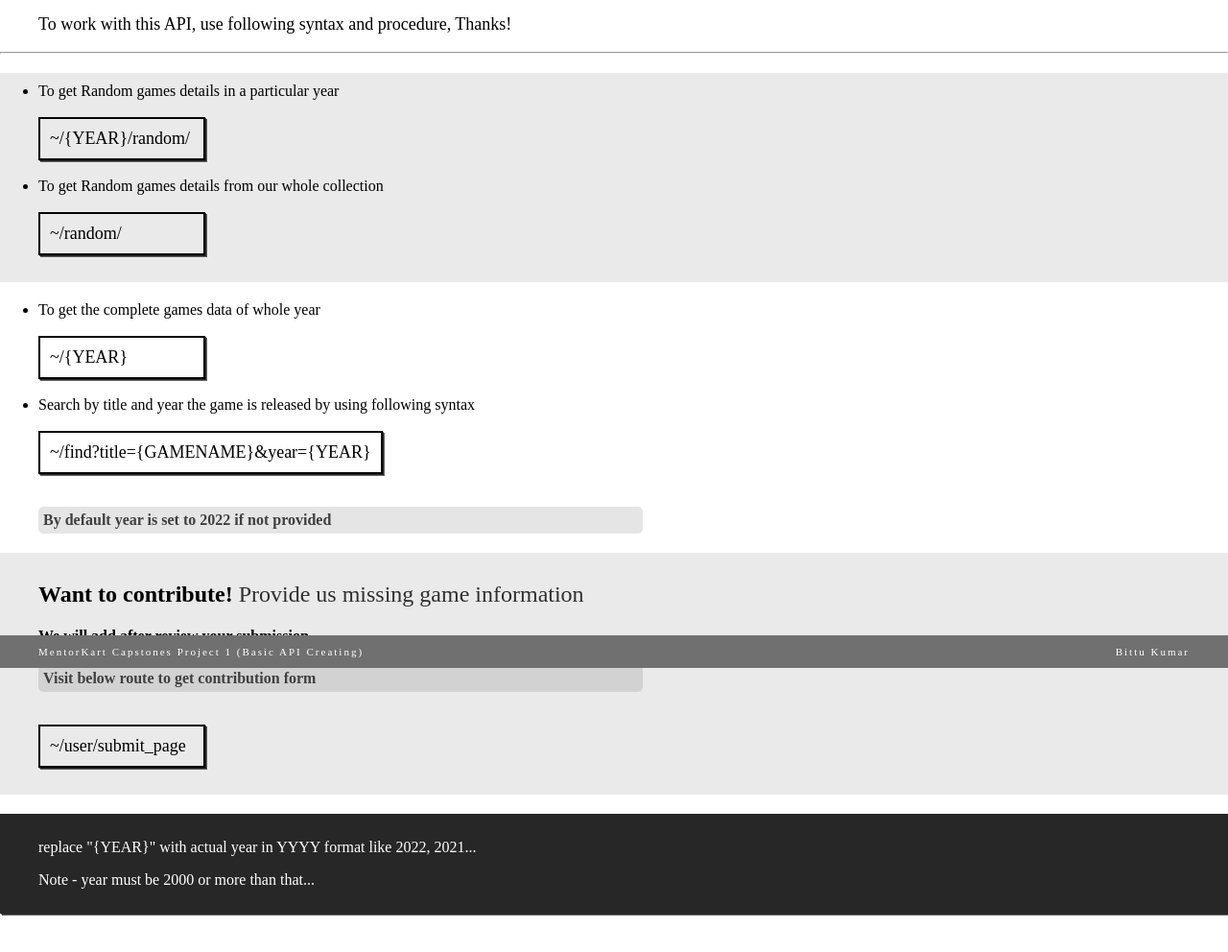
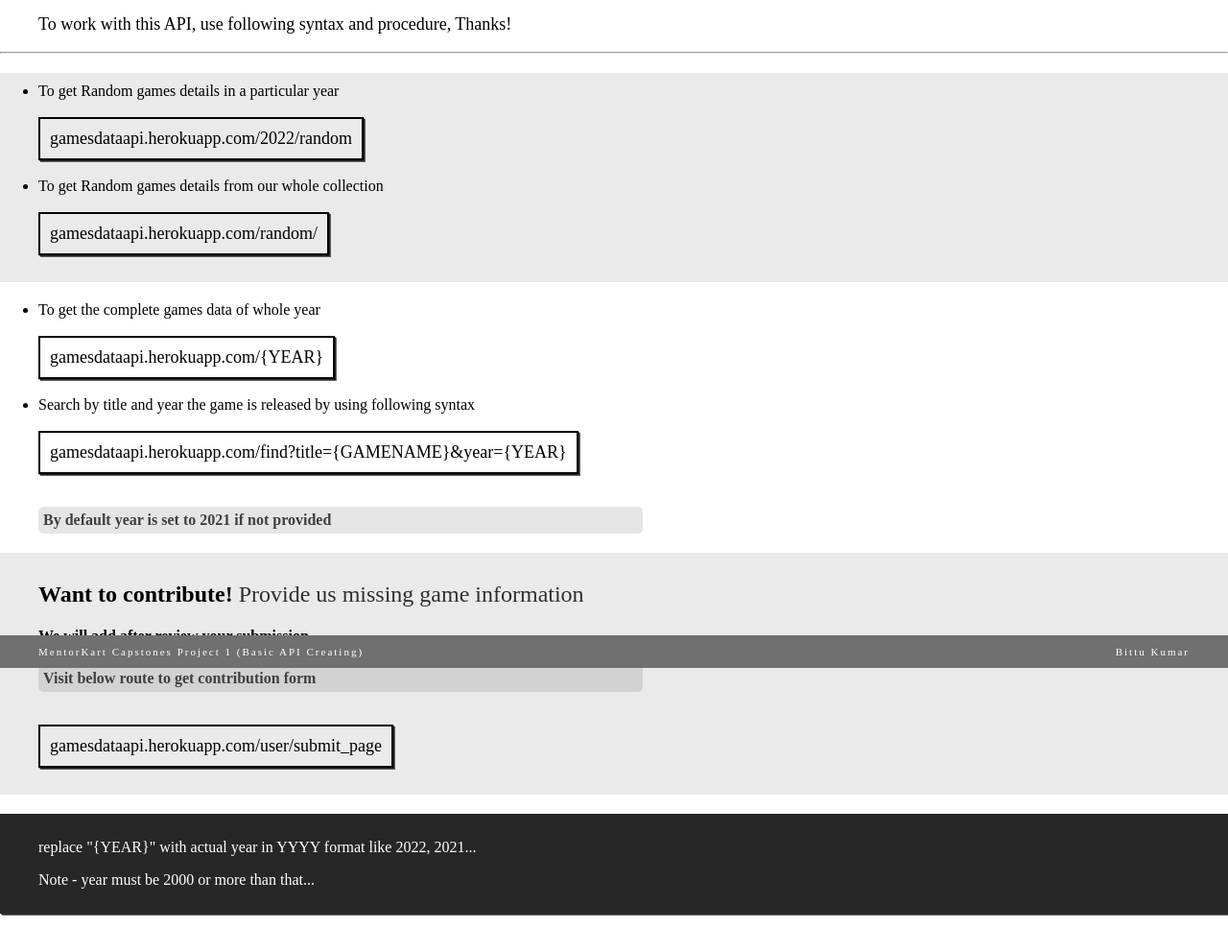
Before and after one commit to BittuKumar183040/gameAPI, a website: page index.html in a window 1280 px wide. Shown: the part 104-1096 px from the top of the page at 96% size. Drawn offline with Linux system fonts and the light colour scheme.

Commit message:
Update index.html

```diff
--- a/index.html
+++ b/index.html
@@ -125,31 +125,31 @@
             <div class="alternate">
                 <li>To get Random games details in a particular year</li>
                 <a href="https://gamesdataapi.herokuapp.com/2022/random">
-                    <p class="syntax">~/{YEAR}/random/</p>
+                    <p class="syntax">gamesdataapi.herokuapp.com/2022/random</p>
                 </a>
 
                 <li>To get Random games details from our whole collection</li>
                 <a href="https://gamesdataapi.herokuapp.com/random">
-                    <p class="syntax">~/random/</p>
+                    <p class="syntax">gamesdataapi.herokuapp.com/random/</p>
                 </a>
             </div>
             <div>
                 <li> To get the complete games data of whole year</li>
-                <a href="https://gamesdataapi.herokuapp.com/2022">
-                    <p class="syntax">~/{YEAR}</p>
+                <a href="https://gamesdataapi.herokuapp.com/2021">
+                    <p class="syntax">gamesdataapi.herokuapp.com/{YEAR}</p>
                 </a>
                 <li>Search by title and year the game is released by using following syntax</li>
                 <a href="">
-                    <p class="syntax">~/find?title={GAMENAME}&year={YEAR}</p>
+                    <p class="syntax">gamesdataapi.herokuapp.com/find?title={GAMENAME}&year={YEAR}</p>
                 </a>
-                <p class="note">By default year is set to 2022 if not provided</p>
+                <p class="note">By default year is set to 2021 if not provided</p>
             </div>
             <div class="alternate">
                 <h2>Want to contribute! <span style="font-weight:lighter;color:rgba(0,0,0,0.8)">Provide us missing game information</span></h2>
                 <h4>We will add after review your submission...</h4>
                 <p class="note">Visit below route to get contribution form</p>
                 <a href="https://gamesdataapi.herokuapp.com/user/submit_page">
-                    <p class="syntax">~/user/submit_page</p>
+                    <p class="syntax">gamesdataapi.herokuapp.com/user/submit_page</p>
                 </a>
             </div>
         </ul>
```
